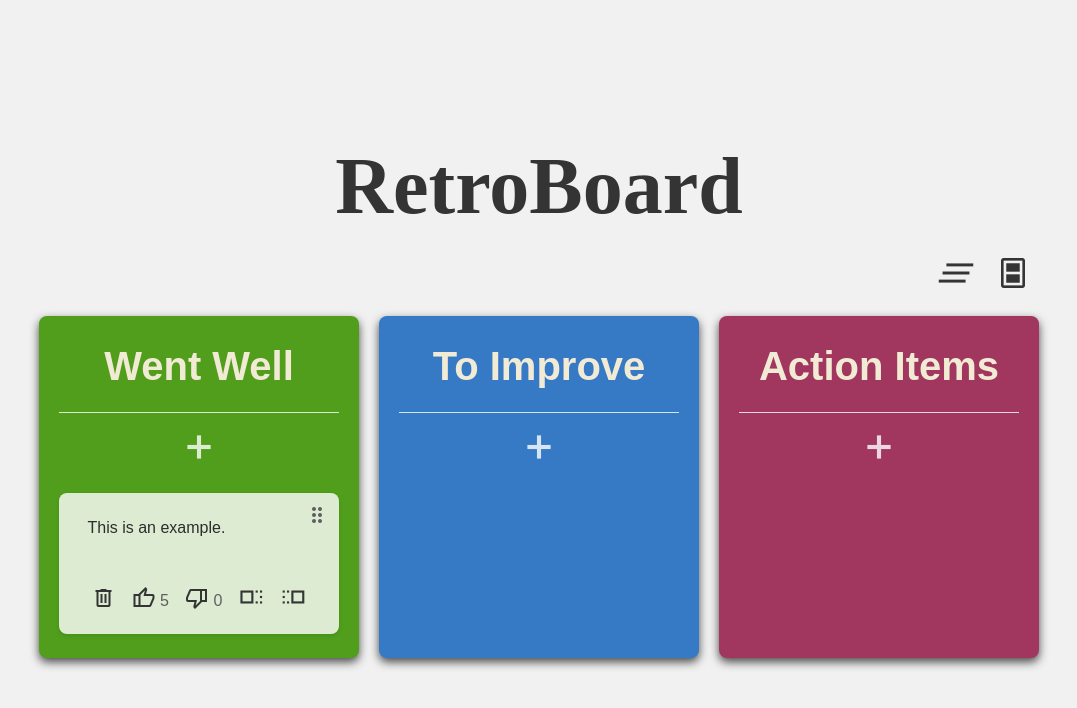
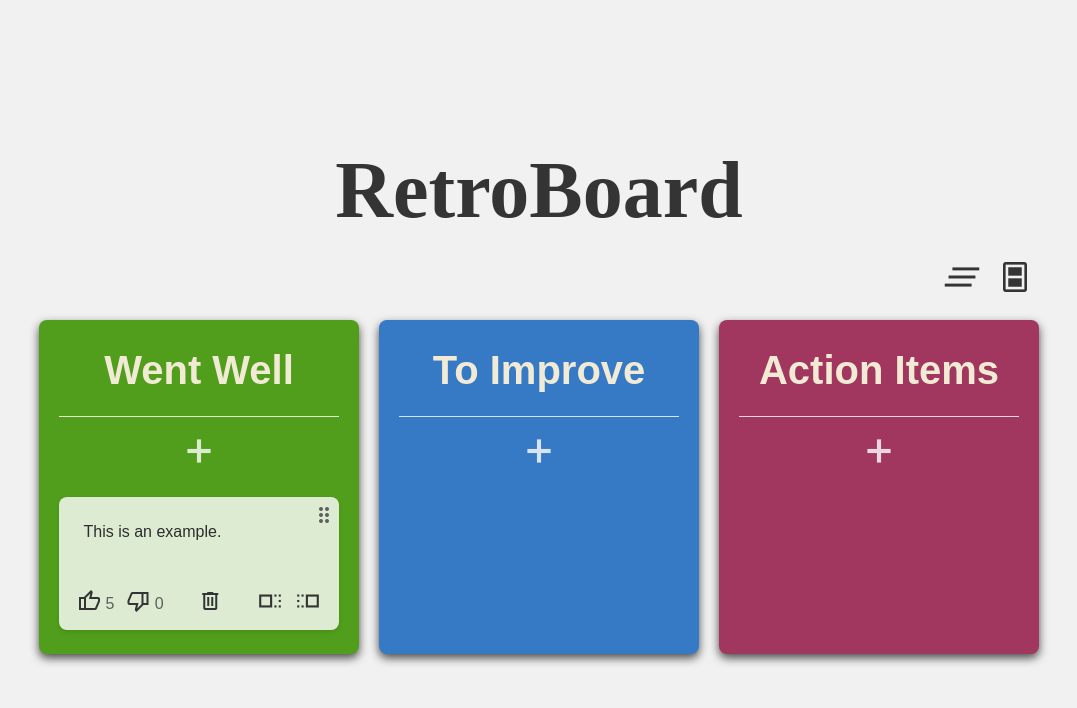
Before and after one commit to sourcecodegirl/RetroBoard, a React (Vite) app: page / in a window 1280 px wide. Shown: the top 708 px of the page, without its empty margins (101-1178 px from the left). Built offline with nearby package versions, Linux system fonts and the light colour scheme; a web font is replaced by a local one.

Commit message:
Updated button positioning

```diff
--- a/src/App.css
+++ b/src/App.css
@@ -99,23 +99,16 @@ body {
 .RetroCard {
   background-color: var(--alpha-color);
   border-radius: 8px;
-  padding: 1rem 1rem;
+  padding: 1rem 0.75rem 0.5rem 0.75rem;
   margin: 1rem 0 0.25rem 0;
   box-shadow: 0 2px 4px rgba(0, 0, 0, 0.1);
   transition: box-shadow 0.2s ease;
   position: relative;
+  overflow: hidden;
 }
 
 .RetroCard:hover {
   box-shadow: 0 4px 8px rgba(0, 0, 0, 0.2);
-}
-
-.move-icon {
-  position: absolute;
-  top: 10px;
-  right: 10px;
-  cursor: move;
-  color: var(--button-text-color);
 }
 
 /* Button */
@@ -125,7 +118,7 @@ body {
   color: var(--button-text-color);
   border: none;
   padding: 0;
-  margin: 8px 8px;
+  margin: 8px 6px;
   cursor: pointer;
   font-size: 1rem;
 }
@@ -163,6 +156,34 @@ body {
   padding: 0;
   margin: 0;
   transition: transform 0.3s ease;
+}
+
+.move-icon {
+  position: absolute;
+  top: 6px;
+  right: 3px;
+  cursor: move;
+  color: var(--button-text-color);
+}
+
+.button-group {
+  display: flex;
+  justify-content: space-between;
+  align-items: center;
+}
+
+.like-dislike-buttons {
+  display: flex;
+  align-items: center;
+}
+
+.move-buttons {
+  display: flex;
+  align-items: center;
+}
+
+.delete-button {
+  margin: 0 10px;
 }
 
 .delete,
--- a/src/components/RetroCard.jsx
+++ b/src/components/RetroCard.jsx
@@ -66,7 +66,6 @@ const RetroCard = ({
   if (!card.id) {
     console.warn('Card ID is missing, generating random ID.');
     card.id = generateRandomId();
-    return null;
   }
 
     return (
@@ -87,23 +86,26 @@ const RetroCard = ({
         value={card.text}
         id={card.id}
         onChange={adjustHeight}
-        title="Click here to edit text"
+        title="Click here to enter text"
       />
       <div className="button-group">
-        <button
-          type="button"
-          className="button"
-          onClick={() => deleteCard(card.id)}
-          title="Delete Card"
-        >
-          <span className="material-symbols-outlined delete">delete</span>
-        </button>
+        <div className="like-dislike-buttons">
           <button type="button" className="button" onClick={() => likeCard(card.id)} title="Like">
             <span className="material-symbols-outlined like">thumb_up</span> {card.likes}
           </button>
           <button type="button" className="button" onClick={() => dislikeCard(card.id)} title="Dislike">
             <span className="material-symbols-outlined dislike">thumb_down</span> {card.dislikes}
           </button>
+        </div>
+        <button
+          type="button"
+          className="button delete-button"
+          onClick={() => deleteCard(card.id)}
+          title="Delete Card"
+        >
+          <span className="material-symbols-outlined delete">delete</span>
+        </button>
+        <div className="move-buttons">
           <button
             type="button"
             className="button"
@@ -124,6 +126,7 @@ const RetroCard = ({
               {layout === 'column' ? 'move_selection_down' : 'move_selection_right'}
             </span>
           </button>
+        </div>
       </div>
     </div>
   );
```
Lines whose indentation alone changed are shown as unchanged.
